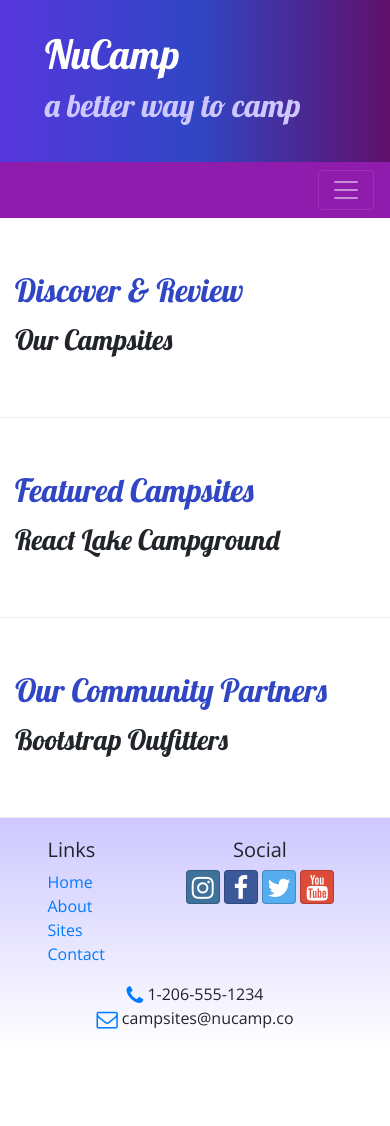
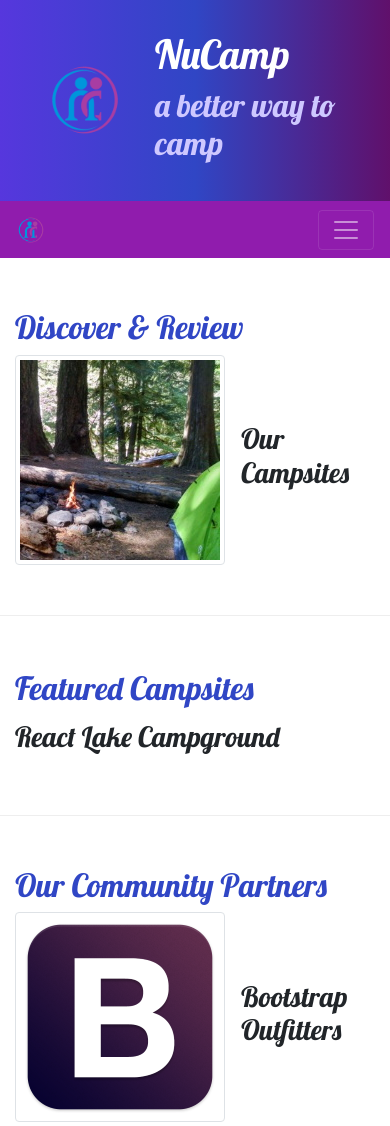
Before and after one commit to teixeirabr/nucampsite, a website: page index.html in a window 390 px wide. Shown: the top 1126 px of the page. Before the commit the page ends 1050 px from the top, so only its background shows below. Drawn offline with nearby package versions, Linux system fonts and the light colour scheme.

Commit message:
imges and media

```diff
--- a/index.html
+++ b/index.html
@@ -21,6 +21,9 @@
     <header class="jumbotron jumbotron-fluid">
       <div class="container">
         <div class="row">
+          <div class="col-4 col-sm-3 col-md-2 align-self-center">
+            <img src="img/logo.png" class="img-fluid" alt="">
+          </div>
           <div class="col">
             <h1>NuCamp</h1>
             <h2>a better way to camp</h2>
@@ -31,12 +34,8 @@
 
     <nav class="navbar navbar-expand-sm navbar-dark sticky-top">
       <div class="container">
-        <button
-          class="navbar-toggler ml-auto"
-          type="button"
-          data-toggle="collapse"
-          data-target="#nucampNavbar"
-        >
+        <a class="navbar-brand" href="#"><img src="img/logo.png" height="30" width="30" /></a>
+            <button class="navbar-toggler" type="button" data-toggle="collapse" data-target="#nucampNavbar">
           <span class="navbar-toggler-icon"></span>
         </button>
         <div class="collapse navbar-collapse" id="nucampNavbar">
@@ -57,12 +56,17 @@
           <h2 class="text-sm-right">Discover & Review</h2>
         </div>
         <div class="col">
+          <div class="media">
+            <img class="d-flex mr-3 img-thumbnail" src="img/breadcrumb-trail-thumb.jpg" alt="Breadcrumb Trail" />
+            <div class="media-body align-self-center">
           <h3>Our Campsites</h3>
           <p class="d-none d-sm-block">
             Explore our growing database of curated campsites and leave your own
             reviews!
           </p>
         </div>
+      </div>
+      </div>
       </div>
 
       <div class="row row-content align-items-center">
@@ -83,6 +87,11 @@
           <h2 class="text-sm-right">Our Community Partners</h2>
         </div>
         <div class="col">
+
+          <div class="media">
+            <img class="d-flex mr-3 img-thumbnail" src="img/bootstrap-thumb.png" alt="Bootstrap Outfitters" />
+            <div class="media-body align-self-center">
+
           <h3>Bootstrap Outfitters</h3>
           <p class="d-none d-sm-block">
             Bootstrap Outfitters supplies you with the gear you need at prices
@@ -90,6 +99,7 @@
           </p>
         </div>
       </div>
+    </div>
     </div>
 
     <footer class="site-footer">
```
Also changed, not shown: aboutus.html (+5 -1 lines), contactus.html (+5 -1 lines), img/bootstrap-thumb.png (added), img/breadcrumb-trail-thumb.jpg (added), img/breadcrumb-trail.jpg (added), img/chrome-river-thumb.jpg (added), img/chrome-river.jpg (added), img/logo.png (added), img/react-lake-thumb.jpg (added), img/react-lake.jpg (added).
